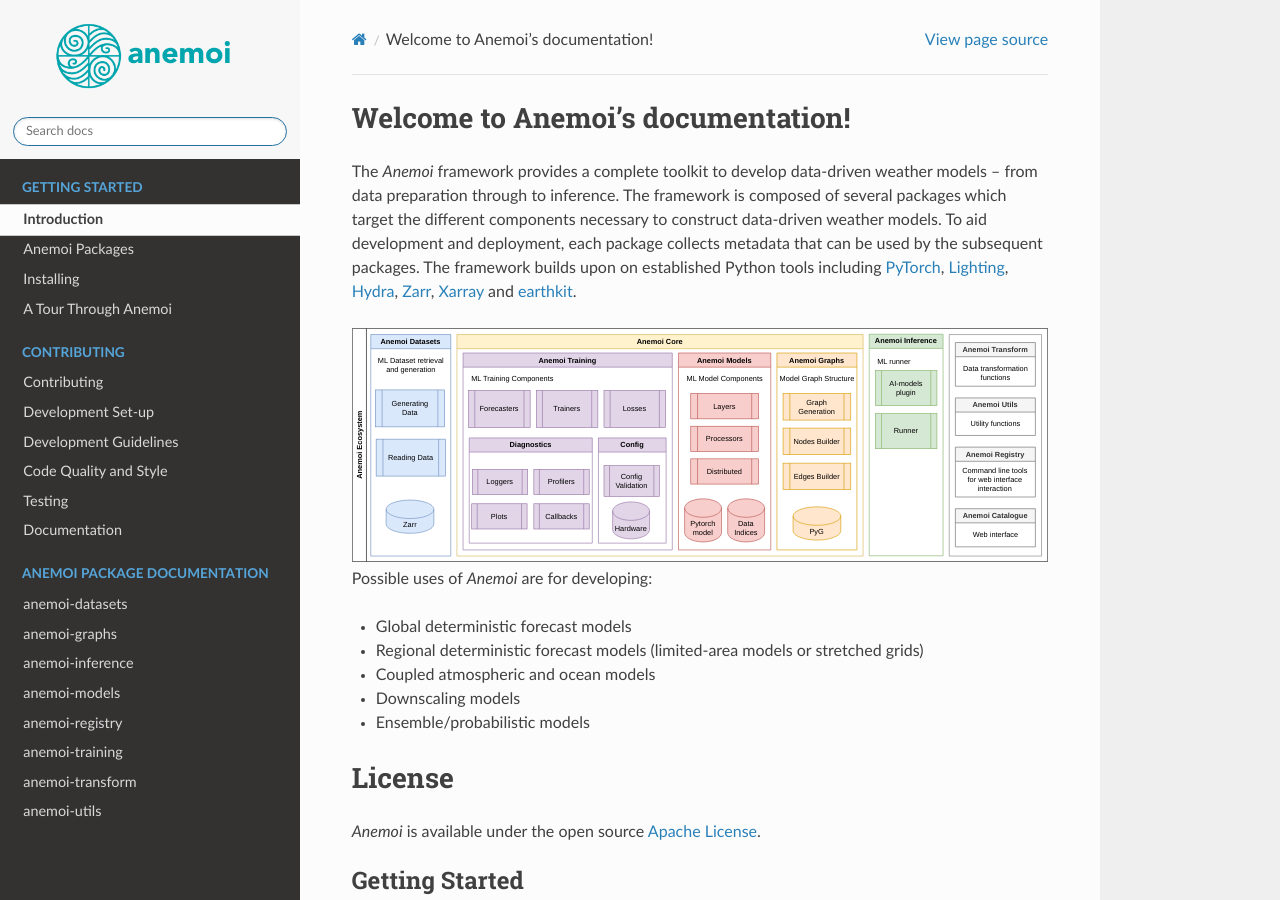
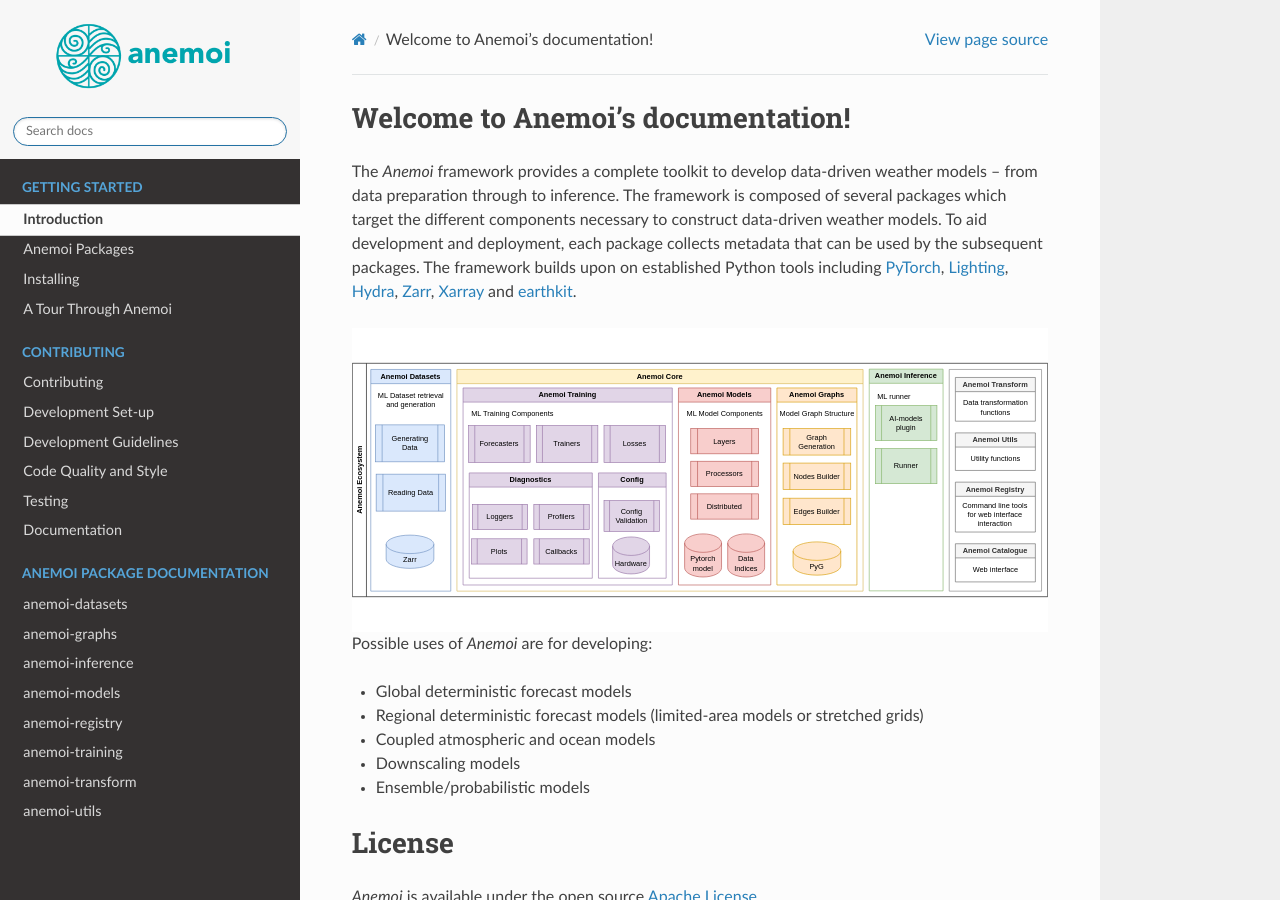
Before and after one commit to ecmwf/anemoi-docs, a Sphinx documentation site: the page built from docs/index.rst, in a window 1280 px wide and 900 px high. Built offline with Sphinx 7.4.7 and the Read the Docs theme 3.1.0, drawn with Linux system fonts in a browser that asks for light colours.

Commit message:
docs: Remove inline raw html for images, replace with rst figure directives

```diff
--- a/docs/index.rst
+++ b/docs/index.rst
@@ -16,13 +16,11 @@
 <https://xarray.dev>`_ and `earthkit
 <https://earthkit.readthedocs.io/>`_.
 
-.. raw:: html
-
-   <center>
-     <object type="image/svg+xml" data="_static/anemoi-ecosystem.svg" width="100%" height="auto">
-       <img src="_static/anemoi-ecosystem.png" alt="Figure showing the structure of the Anemoi packages">
-     </object>
-   </center>
+.. figure:: _static/anemoi-ecosystem.svg
+   :align: center
+   :scale: 80 %
+   :target: _static/anemoi-ecosystem.svg
+   :alt: Figure showing the structure of the Anemoi packages
 
 Possible uses of *Anemoi* are for developing:
 
```
Also changed, not shown: docs/getting-started/package-descriptions.rst (+5 -7 lines), docs/_static/anemoi-ecosystem.png (deleted), docs/_static/dependencies.png (deleted), 1 other file.
